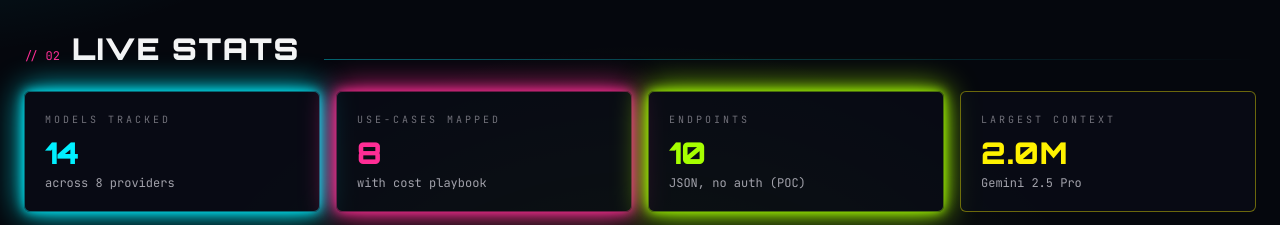
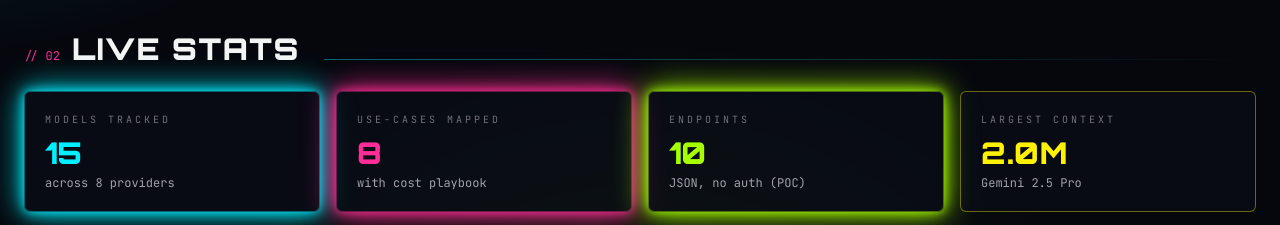
Before and after one commit to sciencebased/ai-context-api, a React (Vite) app: page / in a window 1280 px wide. Shown: the part 1280-1505 px from the top of the page. Built offline with nearby package versions, Linux system fonts and the light colour scheme.

Commit message:
Daily AI vendor data refresh (2026-05-13)

```diff
--- a/src/data/benchmarks.ts
+++ b/src/data/benchmarks.ts
@@ -39,6 +39,19 @@ export const benchmarks: Benchmark[] = [
     speedTokensPerSec: 180,
     ttftMs: 320,
     source: "Composite (same suites).",
+  },
+  {
+    modelId: "gpt-5-5",
+    reasoning: 91,
+    coding: 88,
+    math: 85,
+    multilingual: 86,
+    visionUnderstanding: 88,
+    longContext: 86,
+    toolUse: 92,
+    speedTokensPerSec: 80,
+    ttftMs: 900,
+    source: "⚠ Placeholder: OpenAI has not published an independent benchmark table on the pricing page; scores carried over from GPT-5.4 with a small bump, pending leaderboard refresh.",
   },
   {
     modelId: "gpt-5-4",
--- a/src/data/models.ts
+++ b/src/data/models.ts
@@ -65,6 +65,30 @@ export const models: Model[] = [
     ],
     notIdealFor: ["multi-step planning", "deep reasoning"],
     blurb: "Tiny, fast, and cheap. Pair it with Opus/Sonnet for cost-aware agent fleets.",
+  },
+  {
+    id: "gpt-5-5",
+    name: "GPT-5.5",
+    provider: "OpenAI",
+    family: "GPT-5",
+    // NOTE: OpenAI's pricing page lists GPT-5.5 as current flagship, but does not
+    // clearly disclose a public release date. Using first-seen-on-pricing-page date.
+    releaseDate: "2026-05-13",
+    // NOTE: OpenAI's pricing page notes pricing applies to context lengths under 270K.
+    // Context and max output tokens are not disclosed there; these are carried over.
+    contextWindowTokens: 270_000,
+    maxOutputTokens: 64_000,
+    modalities: ["text", "vision", "audio", "code", "tool-use"],
+    tone: "polished, somewhat formal, strong instruction-following",
+    censorship: "strict",
+    bestFor: [
+      "coding and professional work",
+      "complex, multi-step problems",
+      "frontier reasoning",
+    ],
+    notIdealFor: ["users needing low censorship", "uncensored creative writing"],
+    blurb:
+      "OpenAI's current flagship on the API pricing page (as of 2026-05-13). Metadata needs confirmation from model docs.",
   },
   {
     id: "gpt-5-4",
--- a/src/data/pricing.ts
+++ b/src/data/pricing.ts
@@ -23,6 +23,13 @@ export const pricing: Pricing[] = [
     outputPerMTokUsd: 5.0,
     cachedInputPerMTokUsd: 0.1,
     batchInputPerMTokUsd: 0.5,
+  },
+  {
+    modelId: "gpt-5-5",
+    inputPerMTokUsd: 5.0,
+    outputPerMTokUsd: 30.0,
+    cachedInputPerMTokUsd: 0.5,
+    notes: "OpenAI API pricing page lists GPT-5.5 at $5.00/$30.00; pricing shown is for context lengths under 270K.",
   },
   {
     modelId: "gpt-5-4",
```
Also changed, not shown: 1 other file (tests, documents, lock files or other folders).
